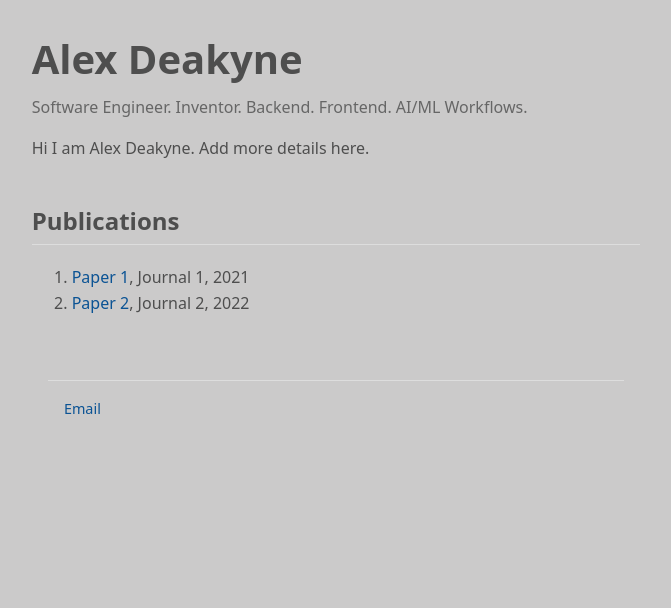
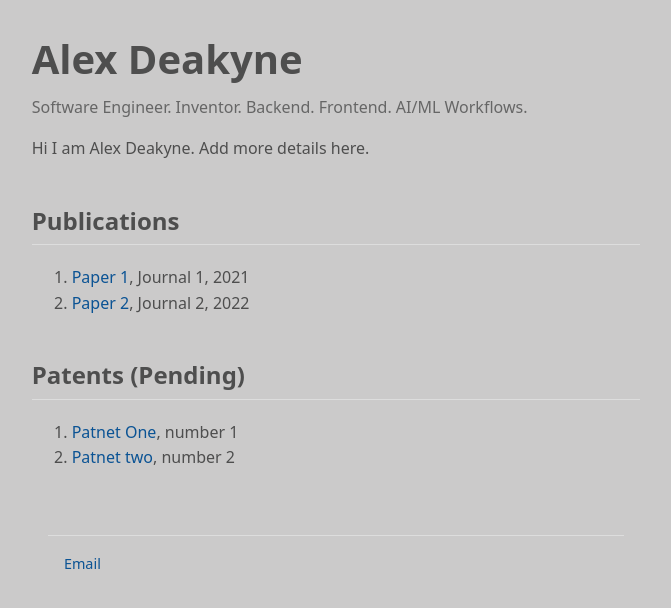
Before and after one commit to adeakyne/alexdeakyne-dev, a React (Vite) app: page / in a window 1280 px wide. Shown: the top 608 px of the page, without its empty margins (304-975 px from the left). Built offline with nearby package versions, Linux system fonts and the light colour scheme.

Commit message:
add patents

```diff
--- a/src/App.tsx
+++ b/src/App.tsx
@@ -1,6 +1,7 @@
 import Footer from './components/Footer.tsx'
 import Header from './components/Header.tsx'
 import Publication from './components/Publication.tsx'
+import Patents from './components/Patents.tsx'
 
 
 // A component is just a function that returns JSX
@@ -26,6 +27,21 @@ function App() {
               />
           </ol>
         </section>
+        <section>
+          <h2>Patents (Pending)</h2>
+          <ol>
+            <Patents
+              title="Patnet One"
+              number="number 1"
+              url="https://patnetn.org/one"
+            />
+            <Patents
+              title="Patnet two"
+              number="number 2"
+              url="https://patnetn.org/two"
+            />
+          </ol>
+        </section>
       </main>
       <Footer />
     </>
--- /dev/null
+++ b/src/components/Patents.tsx
@@ -0,0 +1,15 @@
+// Data structure for Patents
+type PatentProp = {
+    title: string
+    number: string
+    url: string
+}
+
+function Patents(props: PatentProp) {
+    return (
+        <li>
+            <a href={props.url}>{props.title}</a>, {props.number}
+        </li>
+    )
+}
+export default Patents
```
